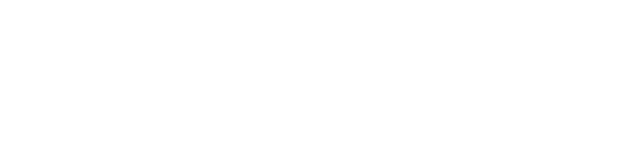
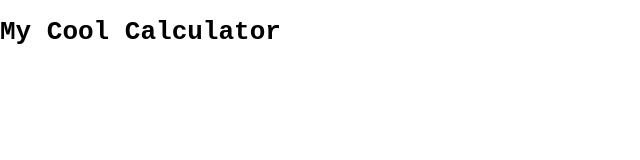
Before and after one commit to ali-abdelqawy/ios-calculator, a plain HTML site: page index.html in a window 1280 px wide. Shown: the whole page, without its empty margins (0-640 px from the left). Drawn offline with Linux system fonts and the light colour scheme.

Commit message:
css boilerplate

```diff
--- a/index.html
+++ b/index.html
@@ -9,7 +9,7 @@
 </head>
 
 <body>
-
+    <h1>My Cool Calculator</h1>
     <script src="script.js"></script>
 </body>
 
--- a/style.css
+++ b/style.css
@@ -0,0 +1,19 @@
+* {
+    box-sizing: border-box;
+}
+
+:root {
+    --color-black: #111;
+    --color-green: #0FA3B1;
+    --color-blue: #B5E2FA;
+    --color-isabelline: #F9F7F3;
+    --color-champagne: #EDDEA4;
+    --color-salmon: #F7A072;
+}
+
+body {
+    font-family: monospace;
+    padding: 0;
+    margin: 0;
+    background-color: var(--dark-color);
+}
```
